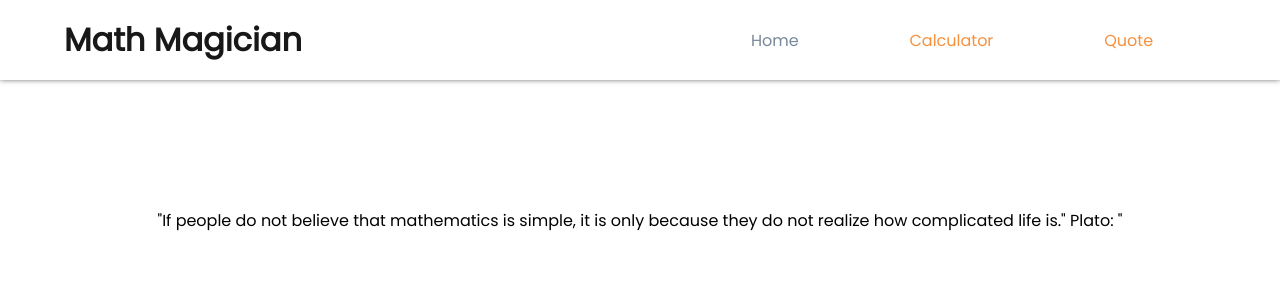
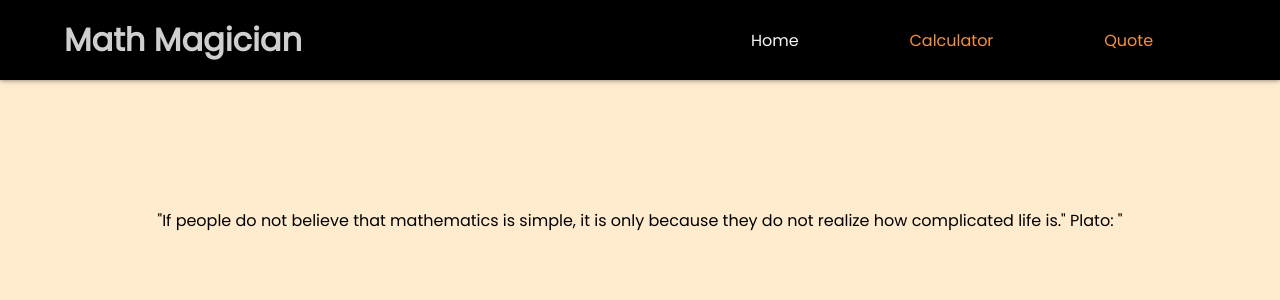
Before and after one commit to ibrahim777764/Maths-magic, a React (Create React App) app: page /quote in a window 1280 px wide. Shown: the top 300 px of the page. Built offline with nearby package versions, Linux system fonts and the light colour scheme.

Commit message:
updtated css file

```diff
--- a/src/index.css
+++ b/src/index.css
@@ -9,6 +9,7 @@
 body {
   display: flex;
   transition: 0.5s;
+  background-color: blanchedalmond;
 }
 
 .btn {
@@ -71,8 +72,9 @@ body {
   top: 0;
   left: 0;
   z-index: 20;
-  background-color: white;
+  background-color: rgb(0, 0, 0);
   transition: 0.3s;
+  color: rgb(230, 230, 230);
 }
 
 .links {
@@ -135,5 +137,5 @@ body {
 }
 
 .selected {
-  color: lightslategray;
+  color: rgb(245, 245, 245);
 }
```
